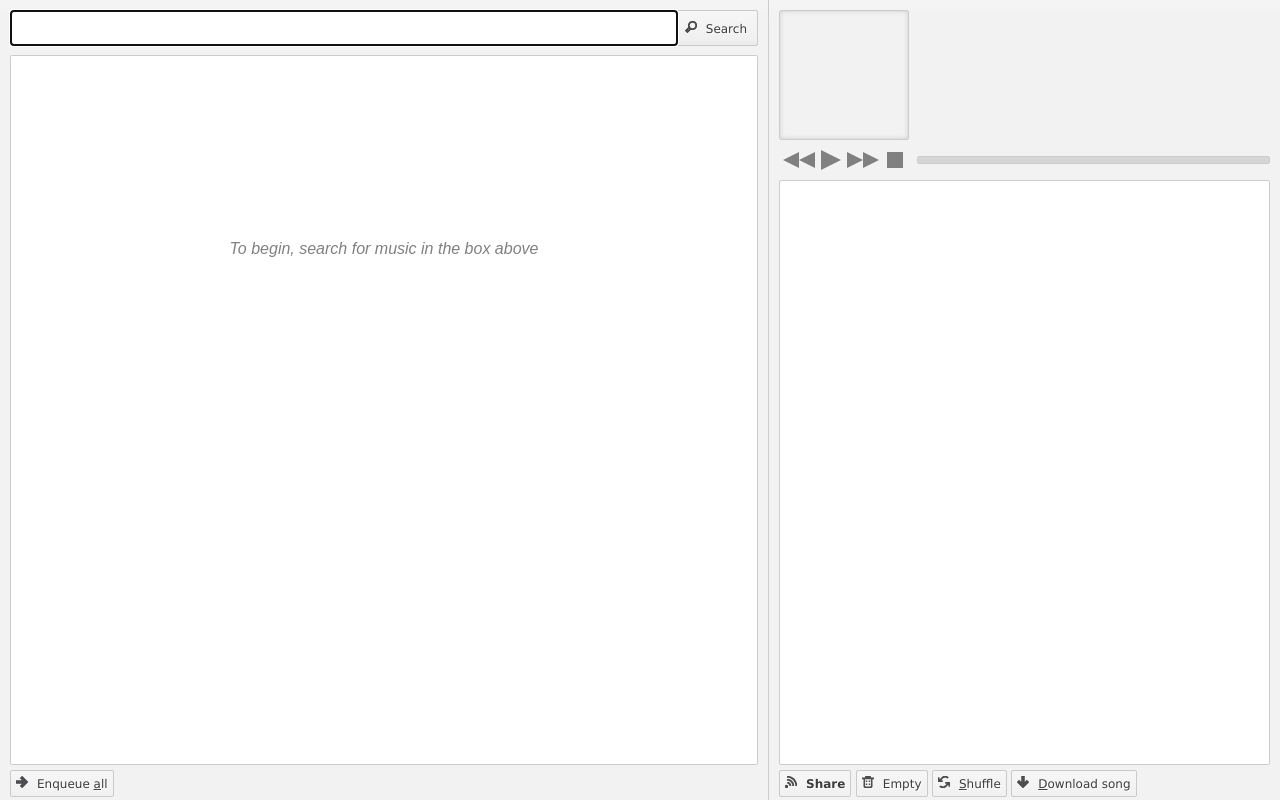
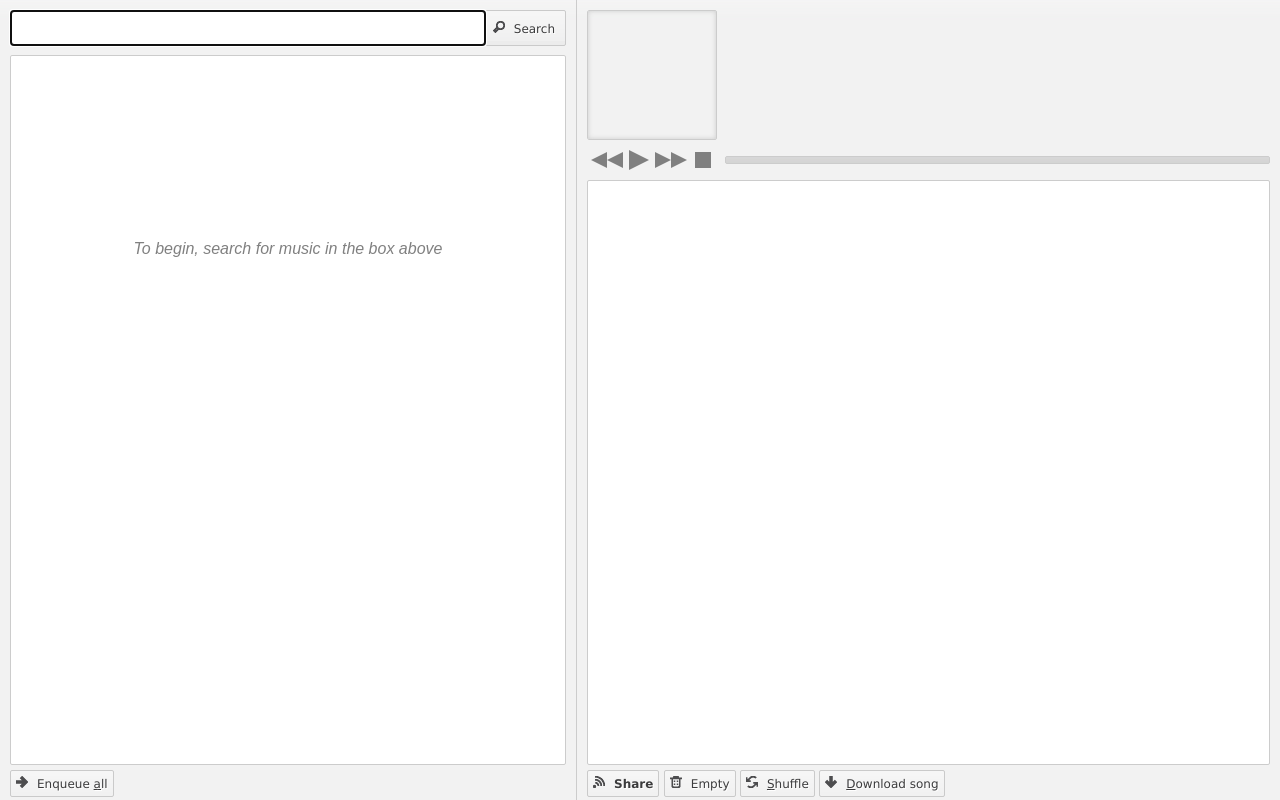
Before and after one commit to naggie/vosbox, a PHP site: page / in a window 1280 px wide. Run offline with PHP 8.4, Linux system fonts and the light colour scheme.

Commit message:
resize player pane

```diff
--- a/www/css/style.css
+++ b/www/css/style.css
@@ -26,7 +26,7 @@ color:#222;
 
 #searcher{
 position:absolute;
-left:0;right:40%;
+left:0;right:55%;
 top:0;bottom:0;
 }
 
@@ -49,7 +49,7 @@ margin-top:5px;
 
 #player{
 position:absolute;
-right:0;left:60%;
+right:0;left:45%;
 top:0;bottom:0;
 overflow:hidden;
 border-left: 1px solid #ccc;
```
